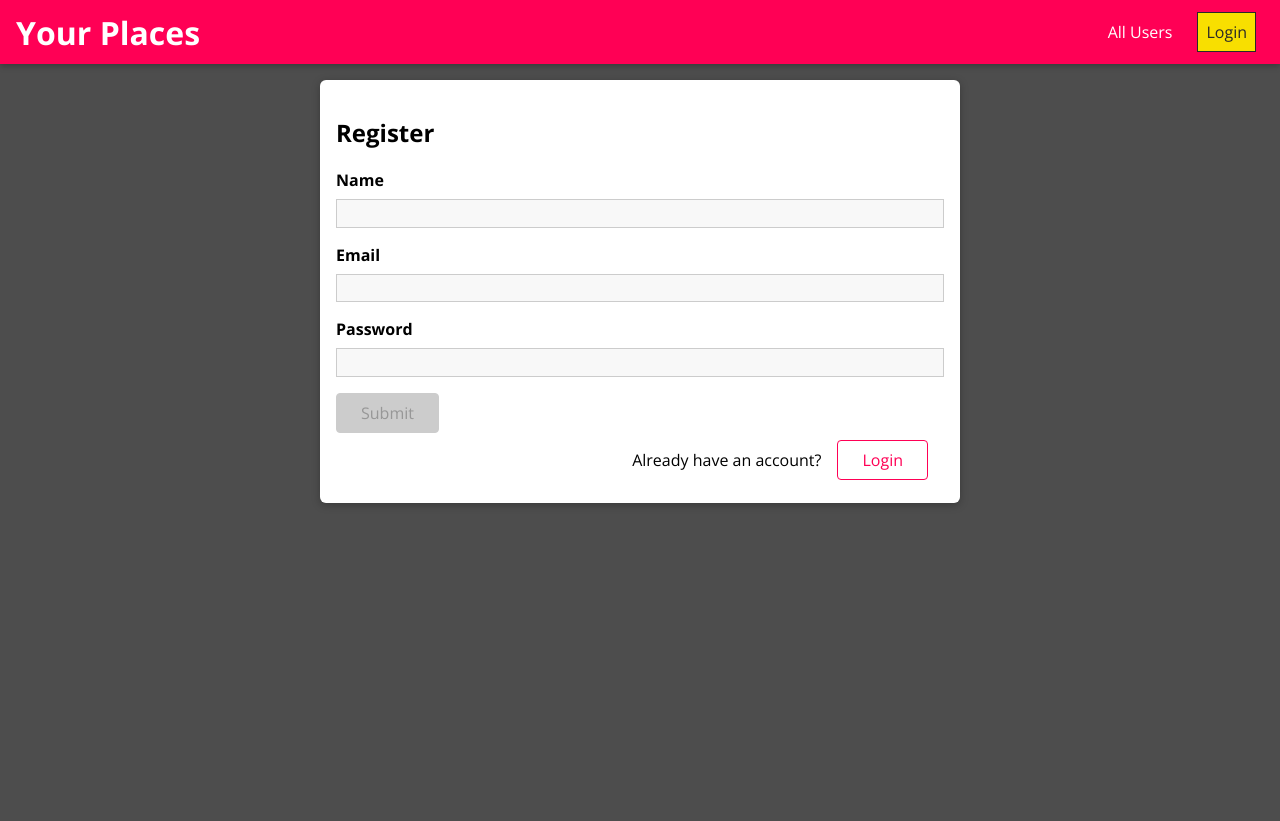
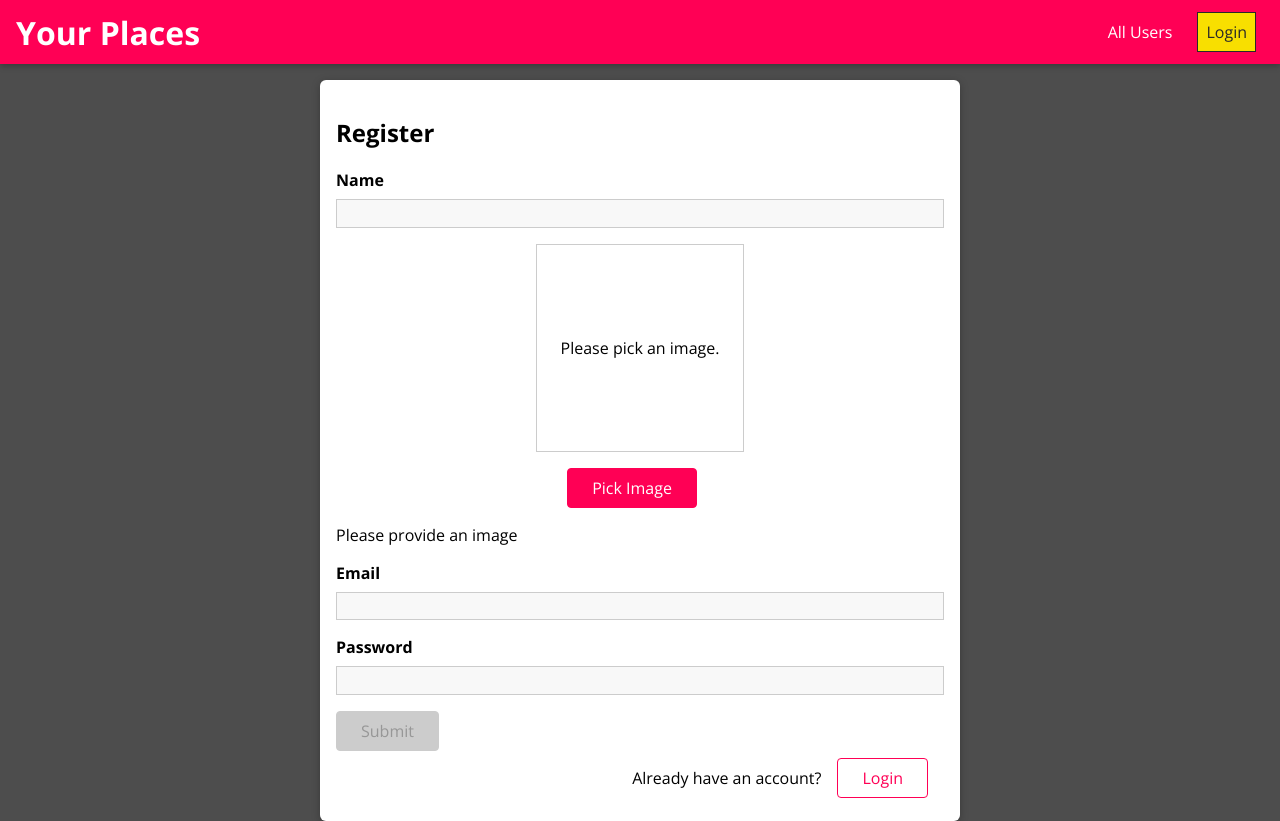
Before and after one commit to henningsadam/udemy-shared-places-mern, a React (Create React App) app: page /login in a window 1280 px wide. Both pictures are taken after a click on the button "Sign Up". Before the commit the page ends 800 px from the top, so only its background shows below. Built offline with nearby package versions, Linux system fonts and the light colour scheme.

Commit message:
added image upload when signing up and adding a new place

```diff
--- a/src/places/components/PlaceItem.js
+++ b/src/places/components/PlaceItem.js
@@ -82,7 +82,7 @@
             </div>
           )}
           <div className='place-item__image'>
-            <img src={props.image} alt={props.title} />
+            <img src={`http://localhost:3000/${props.image}`} alt={props.title} />
           </div>
           <div className='place-item__info'>
             <h2>{props.title}</h2>
--- a/src/places/pages/NewPlace.js
+++ b/src/places/pages/NewPlace.js
@@ -6,6 +6,7 @@
 
 import './PlaceForm.css';
 import Input from '../../shared/components/FormElements/Input';
+import ImageUpload from '../../shared/components/FormElements/ImageUpload';
 import Button from '../../shared/components/FormElements/Button';
 import ErrorModal from '../../shared/components/UIElements/ErrorModal';
 import LoadingSpinner from '../../shared/components/UIElements/LoadingSpinner';
@@ -31,30 +32,29 @@
         value: '',
         isValid: false,
       },
+      image: {
+        value: null,
+        isValid: false,
+      },
     },
     false
   );
 
-  const history = useHistory()
+  const history = useHistory();
 
   const placeSubmitHandler = async (e) => {
     e.preventDefault();
     // console.log(formState.inputs);
     try {
-      await sendRequest(
-        'http://localhost:3000/api/places',
-        'POST',
-        JSON.stringify({
-          title: formState.inputs.title.value,
-          description: formState.inputs.description.value,
-          address: formState.inputs.address.value,
-          creator: auth.userId,
-        }),
-        {
-          'Content-Type': 'application/json',
-        }
-      );
-      history.push('/')
+      const formData = new FormData();
+      formData.append('title', formState.inputs.title.value);
+      formData.append('description', formState.inputs.description.value);
+      formData.append('address', formState.inputs.address.value);
+      formData.append('image', formState.inputs.image.value);
+      formData.append('creator', auth.userId);
+
+      await sendRequest('http://localhost:3000/api/places', 'POST', formData);
+      history.push('/');
     } catch (error) {
       // This is handled by the http-client hook.
     }
@@ -90,6 +90,12 @@
           errorText='Please enter a valid address'
           onInput={inputHandler}
         />
+        <ImageUpload
+          center
+          id='image'
+          onInput={inputHandler}
+          errorText='Please provide an image'
+        />
         <Button type='submit' disabled={!formState.isValid}>
           Submit
         </Button>
--- /dev/null
+++ b/src/shared/components/FormElements/ImageUpload.css
@@ -0,0 +1,23 @@
+.image-upload.center {
+  display: flex;
+  justify-content: center;
+  align-items: center;
+  flex-direction: column;
+}
+
+.image-upload__preview {
+  width: 13rem;
+  height: 13rem;
+  border: 1px solid #ccc;
+  display: flex;
+  justify-content: center;
+  align-items: center;
+  text-align: center;
+  margin-bottom: 1rem;
+}
+
+.image-upload__preview img {
+  width: 100%;
+  height: 100%;
+  object-fit: cover;
+}
--- /dev/null
+++ b/src/shared/components/FormElements/ImageUpload.js
@@ -0,0 +1,71 @@
+import React, { useRef, useState, useEffect } from 'react';
+
+import './ImageUpload.css';
+import Button from './Button';
+
+const ImageUpload = (props) => {
+  const [file, setFile] = useState();
+  const [isValid, setIsValid] = useState(false);
+  const [previewUrl, setPreviewUrl] = useState();
+
+  const filePickerRef = useRef();
+
+  const pickImageHandler = () => {
+    filePickerRef.current.click();
+  };
+
+  const pickedHandler = (event) => {
+    let pickedFile;
+    let fileIsValid = isValid; // Using this given it is used in later in the function and state is scheduled to be updated
+    if (event.target.files && event.target.files.length === 1) {
+      pickedFile = event.target.files[0];
+      setFile(pickedFile);
+      setIsValid(true);
+      fileIsValid = true;
+    } else {
+      setIsValid(false);
+      fileIsValid = false;
+    }
+    props.onInput(props.id, pickedFile, fileIsValid);
+  };
+
+  useEffect(() => {
+    if (!file) {
+      return;
+    }
+    const fileReader = new FileReader();
+    fileReader.onload = () => {
+      setPreviewUrl(fileReader.result);
+    };
+    fileReader.readAsDataURL(file);
+  }, [file]);
+
+  return (
+    <div className='form-control'>
+      <input
+        type='file'
+        ref={filePickerRef}
+        style={{ display: 'none' }}
+        name={props.name}
+        id={props.id}
+        onChange={pickedHandler}
+        accept='.jpg,.png,.jpeg'
+      />
+      <div className={`image-upload ${props.center && 'center'}`}>
+        <div className='image-upload__preview'>
+          {previewUrl ? (
+            <img src={previewUrl} alt='Preview' />
+          ) : (
+            <p>Please pick an image.</p>
+          )}
+        </div>
+        <Button type='button' onClick={pickImageHandler}>
+          Pick Image
+        </Button>
+      </div>
+      {!isValid && <p>{props.errorText}</p>}
+    </div>
+  );
+};
+
+export default ImageUpload;
--- a/src/user/components/UserItem.js
+++ b/src/user/components/UserItem.js
@@ -10,7 +10,7 @@
       <Card className='user-item__content'>
         <Link to={`/${props.id}/places`}>
           <div className='user-item__image'>
-            <Avatar image={props.image} alt={props.name} />
+            <Avatar image={`http://localhost:3000/${props.image}`} alt={props.name} />
           </div>
           <div className='user-item__info'>
             <h2>{props.name}</h2>
--- a/src/user/pages/Login.js
+++ b/src/user/pages/Login.js
@@ -4,6 +4,7 @@
 import Card from '../../shared/components/UIElements/Card';
 import Input from '../../shared/components/FormElements/Input';
 import Button from '../../shared/components/FormElements/Button';
+import ImageUpload from '../../shared/components/FormElements/ImageUpload';
 import ErrorModal from '../../shared/components/UIElements/ErrorModal';
 import LoadingSpinner from '../../shared/components/UIElements/LoadingSpinner';
 import {
@@ -53,15 +54,16 @@
       }
     } else {
       try {
+        const formData = new FormData();
+        formData.append('name', formState.inputs.name.value);
+        formData.append('email', formState.inputs.email.value);
+        formData.append('password', formState.inputs.password.value);
+        formData.append('image', formState.inputs.image.value);
+
         const responseData = await sendRequest(
           'http://localhost:3000/api/users/signup',
           'POST',
-          JSON.stringify({
-            name: formState.inputs.name.value,
-            email: formState.inputs.email.value,
-            password: formState.inputs.password.value,
-          }),
-          { 'Content-Type': 'application/json' }
+          formData
         );
 
         auth.login(responseData.user.id);
@@ -77,6 +79,7 @@
         {
           ...formState.inputs,
           name: undefined,
+          image: undefined,
         },
         formState.inputs.email.isValid && formState.inputs.password.isValid
       );
@@ -88,13 +91,16 @@
             value: '',
             isValid: false,
           },
+          image: {
+            value: null,
+            isValid: false,
+          },
         },
         false
       );
     }
     setIsLoginMode((prevMode) => !prevMode);
   };
-
 
   return (
     <>
@@ -112,6 +118,14 @@
               onInput={inputHandler}
               errorText='Please enter a valid name'
               validators={[VALIDATOR_REQUIRE()]}
+            />
+          )}
+          {!isLoginMode && (
+            <ImageUpload
+              center
+              id='image'
+              onInput={inputHandler}
+              errorText='Please provide an image'
             />
           )}
           <Input
```
